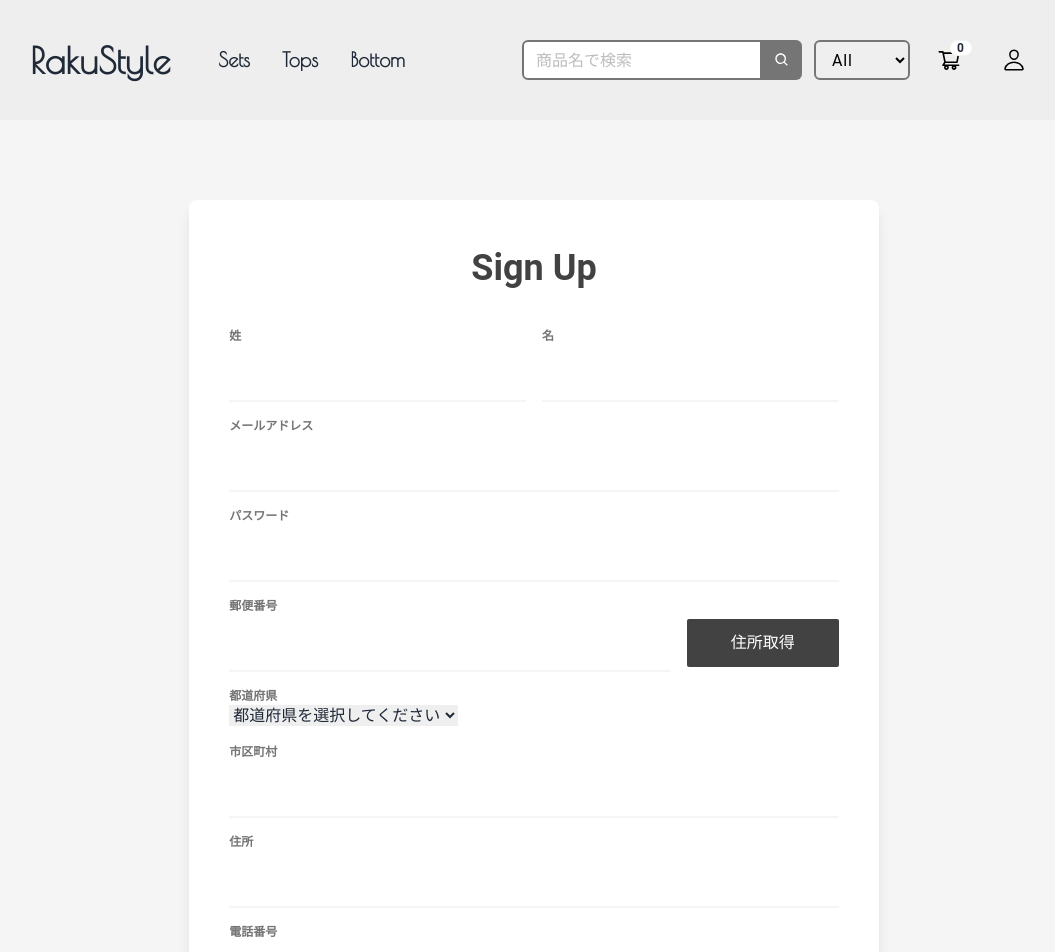
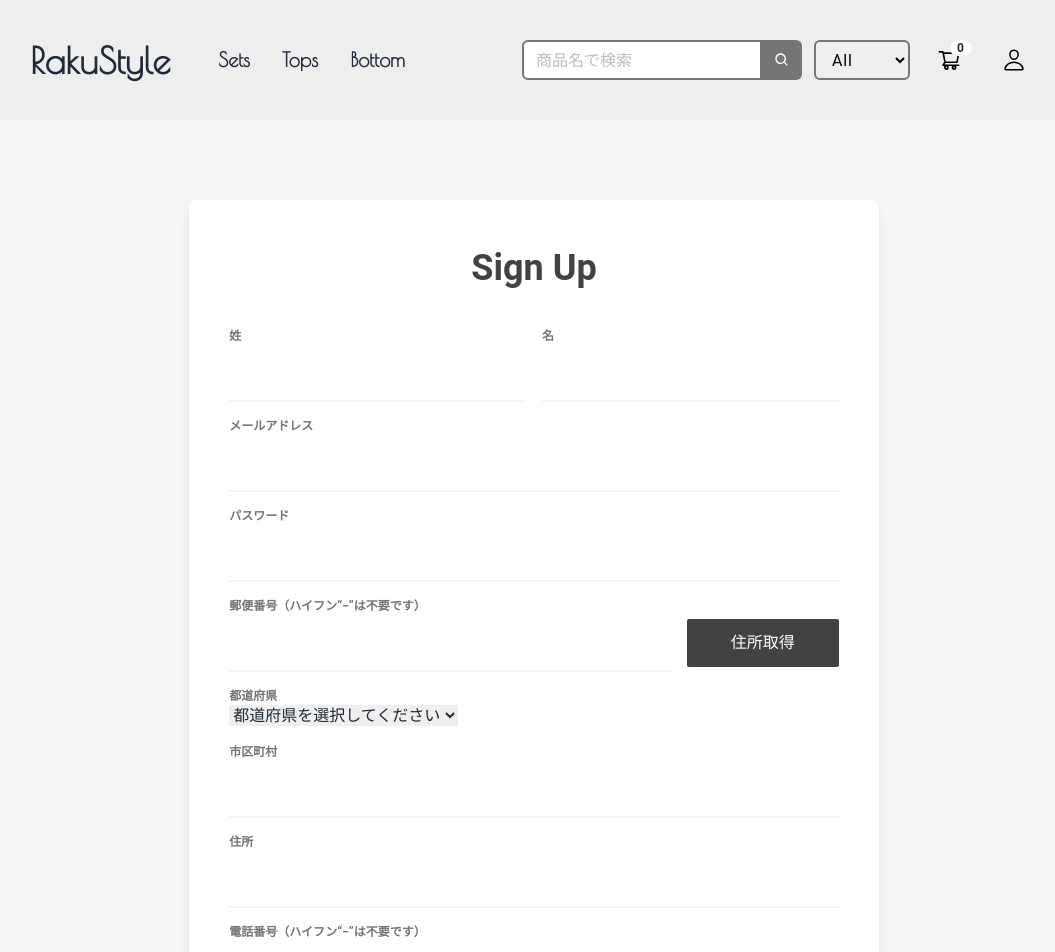
Before and after one commit to naoya-yasumoto/ec-202404c-front, a React (Vite) app in the folder front-office/: page /register in a window 1280 px wide. Shown: the top 952 px of the page, without its empty margins (106-1161 px from the left). Built offline with nearby package versions, Linux system fonts and the light colour scheme.

Commit message:
注文ボタン一回しか押せないように

```diff
--- a/front-office/src/components/Register.tsx
+++ b/front-office/src/components/Register.tsx
@@ -177,7 +177,7 @@ const Register: React.FC = () => {
                   htmlFor="postcode"
                   className="block text-xs font-semibold text-gray-600 uppercase mt-4"
                 >
-                  郵便番号
+                  郵便番号（ハイフン“−”は不要です）
                 </label>
                 <div className="flex items-center">
                   <input
@@ -247,7 +247,7 @@ const Register: React.FC = () => {
                   htmlFor="tel"
                   className="block text-xs font-semibold text-gray-600 uppercase mt-4"
                 >
-                  電話番号
+                  電話番号（ハイフン“−”は不要です）
                 </label>
                 <input
                   type="tel"
--- a/front-office/src/components/order_confirm.tsx
+++ b/front-office/src/components/order_confirm.tsx
@@ -47,6 +47,8 @@ const OrderConfirm: React.FC = () => {
 
   const [order, setOrder] = useState<any[]>([]);
   const [showModal, setShowModal] = useState<boolean>(false);
+  const [isSubmitting, setIsSubmitting] = useState(false);
+  const [buttonColor, setButtonColor] = useState('bg-gray-800');
 
   useEffect(() => {
     const fetchOrder = async () => {
@@ -74,6 +76,7 @@ const OrderConfirm: React.FC = () => {
   }, []);
 
   const onSubmit = async (data: OrderConfirmForm) => {
+    setIsSubmitting(true);
 
     // `deliveryDate` を Date オブジェクトとして作成
     const deliveryDate = new Date(data.deliveryDate);
@@ -190,7 +193,7 @@ const OrderConfirm: React.FC = () => {
                   htmlFor="postcode"
                   className="block text-xs font-semibold text-gray-600 uppercase"
                 >
-                  郵便番号
+                  郵便番号（ハイフン“−”は不要です）
                 </label>
                 <div className="flex items-center">
                   <input
@@ -273,7 +276,7 @@ const OrderConfirm: React.FC = () => {
                   htmlFor="tel"
                   className="block text-xs font-semibold text-gray-600 uppercase"
                 >
-                  電話番号
+                  電話番号（ハイフン“−”は不要です）
                 </label>
                 <input
                   type="tel"
@@ -383,9 +386,10 @@ const OrderConfirm: React.FC = () => {
                 <div className="flex justify-between mt-6">
                   <button
                     type="submit"
-                    className="px-6 py-2 bg-gray-800 text-white rounded-sm focus:outline-none hover:bg-gray-700"
-                  >
-                    登録
+                    disabled={isSubmitting}
+                    className={`px-6 py-2 ${buttonColor} text-white rounded-sm focus:outline-none hover:bg-gray-700`}
+                    onClick={() => setButtonColor('bg-gray-400')}>
+                          注文
                   </button>
                   <button
                     type="reset"
--- a/front-office/src/utils/validationSchema.ts
+++ b/front-office/src/utils/validationSchema.ts
@@ -11,5 +11,5 @@ export const validationSchema = z.object({
   prefecture: z.string().nonempty({ message: "都道府県を選択してください" }),
   municipalities: z.string().min(1, { message: "市区町村は必須です" }),
   address: z.string().min(1,{message: "住所は必須です"}),
-  tel: z.string().min(1,{message: "電話番号は必須です"}).regex(phoneRegex,{message: "半角数字で入力してください"}),
+  tel: z.string().min(1,{message: "電話番号は必須です"}).regex(phoneRegex,{message: "正しい形式で入力してください"}),
 });
```
